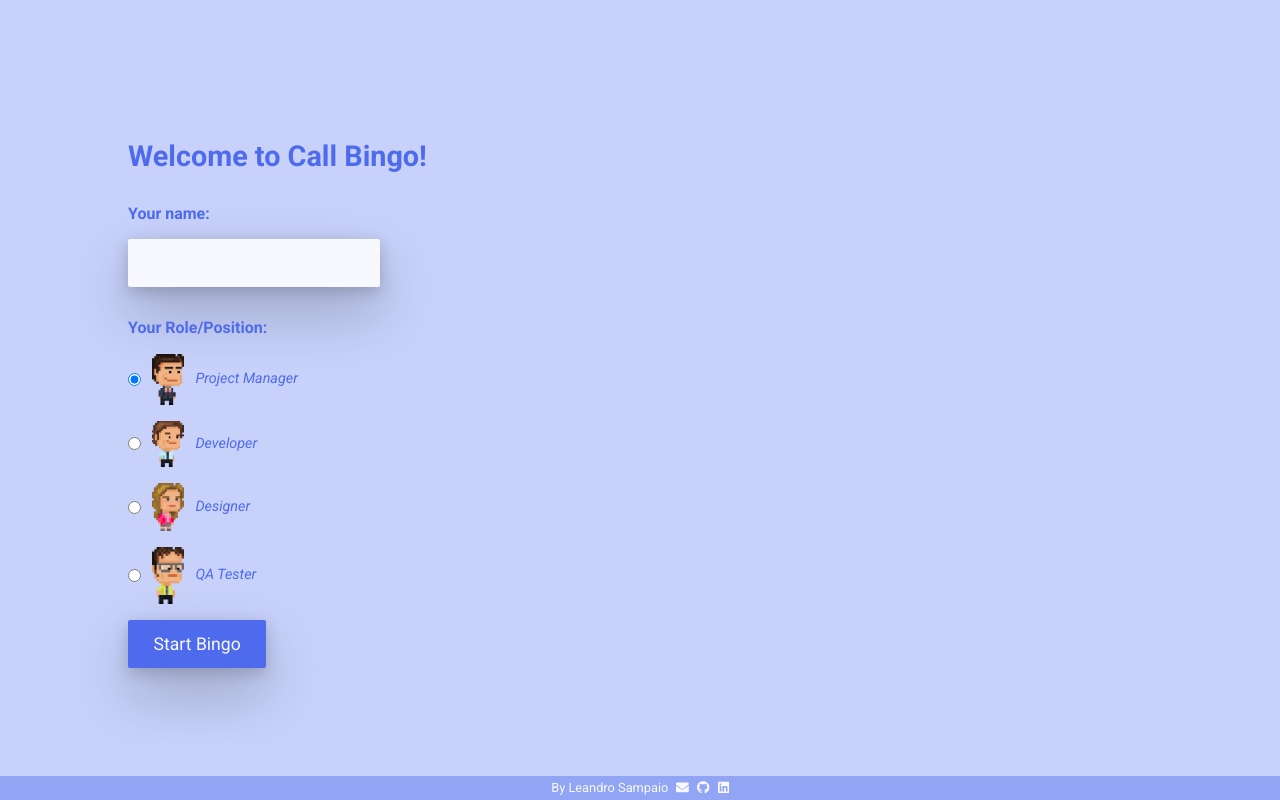
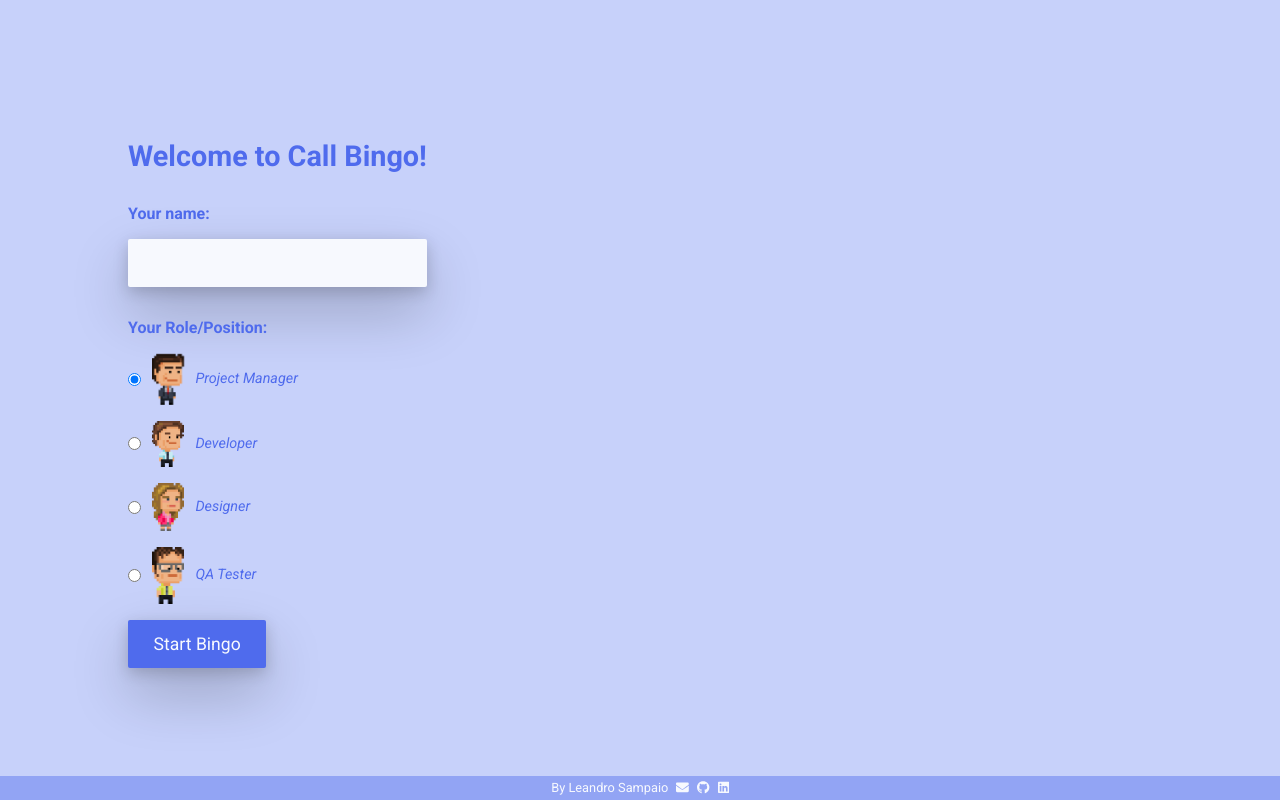
Before and after one commit to leandrorsampaio/challenge-bingo-react, a React (Create React App) app: page / in a window 1280 px wide. Built offline with nearby package versions, Linux system fonts and the light colour scheme.

Commit message:
Jumping char at radio form

```diff
--- a/src/objects/checkwinner/style.scss
+++ b/src/objects/checkwinner/style.scss
@@ -8,7 +8,6 @@
     top: 0;
     position: absolute;
     z-index: 100;
-
 
     &::before {
         content: '';
--- a/src/objects/usercontentlayer/index.jsx
+++ b/src/objects/usercontentlayer/index.jsx
@@ -8,6 +8,7 @@ function MyConsumer() {
     const [inputData, setInputData] = useState('');
     const [companyRole, setCompanyRole] = useState('Manager');
     const profileLayerDiv = document.querySelectorAll(".js-profileLayer");
+    const colorVar = companyRole.replace(/\s+/g, '_');
 
     const handleSubmit = (e) => {
         e.preventDefault();
@@ -20,9 +21,6 @@ function MyConsumer() {
     };
 
     useEffect(() => {
-
-        const colorVar = companyRole.replace(/\s+/g, '_');
-
         document.body.classList.add(colorVar);
 
         return () => {
@@ -43,6 +41,7 @@ function MyConsumer() {
                             <p className="profileLayer__text">Your name: </p>
                             <input
                                 type="text"
+                                maxLength="20"
                                 className="inputText profileLayer__inputText"
                                 value={inputData}
                                 onChange={(e) => setInputData(e.target.value)}
@@ -50,7 +49,7 @@ function MyConsumer() {
                         </label>
                     </div>
 
-                    <div className="profileLayer__formLine">
+                    <div className={'profileLayer__formLine --radioLine'  + colorVar}>
                         <p className="profileLayer__text">Your Role/Position: </p>
                         <label className='profileLayer__formRadioItem'>
                             <input
@@ -60,7 +59,7 @@ function MyConsumer() {
                                 checked={companyRole === 'Manager'}
                                 onChange={(e) => setCompanyRole(e.target.value)}
                             />
-                            <img className="profileLayer__charImage" src={require('../../assets/images/chars/char-1.png')} alt="Intern Pixel Art" />
+                            <img className="profileLayer__charImage --Manager" src={require('../../assets/images/chars/char-1.png')} alt="Intern Pixel Art" />
                             <p className="profileLayer__textPosition">Project Manager</p>
                         </label>
                         <label className='profileLayer__formRadioItem'>
@@ -71,7 +70,7 @@ function MyConsumer() {
                                 checked={companyRole === 'Developer'}
                                 onChange={(e) => setCompanyRole(e.target.value)}
                             />
-                            <img className="profileLayer__charImage" src={require('../../assets/images/chars/char-2.png')} alt="Intern Pixel Art" />
+                            <img className="profileLayer__charImage --Developer" src={require('../../assets/images/chars/char-2.png')} alt="Intern Pixel Art" />
                             <p className="profileLayer__textPosition">Developer</p>
                         </label>
                         <label className='profileLayer__formRadioItem'>
@@ -82,7 +81,7 @@ function MyConsumer() {
                                 checked={companyRole === 'Designer'}
                                 onChange={(e) => setCompanyRole(e.target.value)}
                             />
-                            <img className="profileLayer__charImage" src={require('../../assets/images/chars/char-3.png')} alt="Intern Pixel Art" />
+                            <img className="profileLayer__charImage --Designer" src={require('../../assets/images/chars/char-3.png')} alt="Intern Pixel Art" />
                             <p className="profileLayer__textPosition">Designer</p>
                         </label>
                         <label className='profileLayer__formRadioItem'>
@@ -93,7 +92,7 @@ function MyConsumer() {
                                 checked={companyRole === 'QA Tester'}
                                 onChange={(e) => setCompanyRole(e.target.value)}
                             />
-                            <img className="profileLayer__charImage" src={require('../../assets/images/chars/char-4.png')} alt="Intern Pixel Art" />
+                            <img className="profileLayer__charImage --imgQA" src={require('../../assets/images/chars/char-4.png')} alt="Intern Pixel Art" />
                             <p className="profileLayer__textPosition">QA Tester</p>
                         </label>
                     </div>
--- a/src/objects/usercontentlayer/style.scss
+++ b/src/objects/usercontentlayer/style.scss
@@ -39,7 +39,8 @@
     }
 
     &__inputText {
-        margin-right: 1.5rem;
+        width: 100%;
+        margin-right: 0;
         margin-bottom: 1rem;
     }
 
@@ -61,4 +62,64 @@
         margin-left: 0.7rem;
         max-width: 2rem;
     }
+
+
+    &__formLine {
+
+        &.--radioLineManager {
+            .profileLayer__charImage {
+                &.--Manager {
+                    animation-duration: 1s;
+                    animation-iteration-count: infinite;
+                    transform-origin: bottom;
+                    animation-name: bounce-2;
+                    animation-timing-function: ease;
+                }
+            }
+        }
+
+        &.--radioLineDeveloper {
+            .profileLayer__charImage {
+                &.--Developer {
+                    animation-duration: 1s;
+                    animation-iteration-count: infinite;
+                    transform-origin: bottom;
+                    animation-name: bounce-2;
+                    animation-timing-function: ease;
+                }
+            }
+        }
+
+        &.--radioLineDesigner{
+            .profileLayer__charImage {
+                &.--Designer {
+                    animation-duration: 1s;
+                    animation-iteration-count: infinite;
+                    transform-origin: bottom;
+                    animation-name: bounce-2;
+                    animation-timing-function: ease;
+                }
+            }
+        }
+
+        &.--radioLineQA_Tester {
+            .profileLayer__charImage {
+                &.--imgQA {
+                    animation-duration: 1s;
+                    animation-iteration-count: infinite;
+                    transform-origin: bottom;
+                    animation-name: bounce-2;
+                    animation-timing-function: ease;
+                }
+            }
+        }
+    }
+
+    @keyframes bounce-2 {
+        0%   { transform: translateY(0); }
+        30%  { transform: translateY(-20px); }
+        50%  { transform: translateY(0); }
+        100% { transform: translateY(0); }
+    }
+
 }
```
